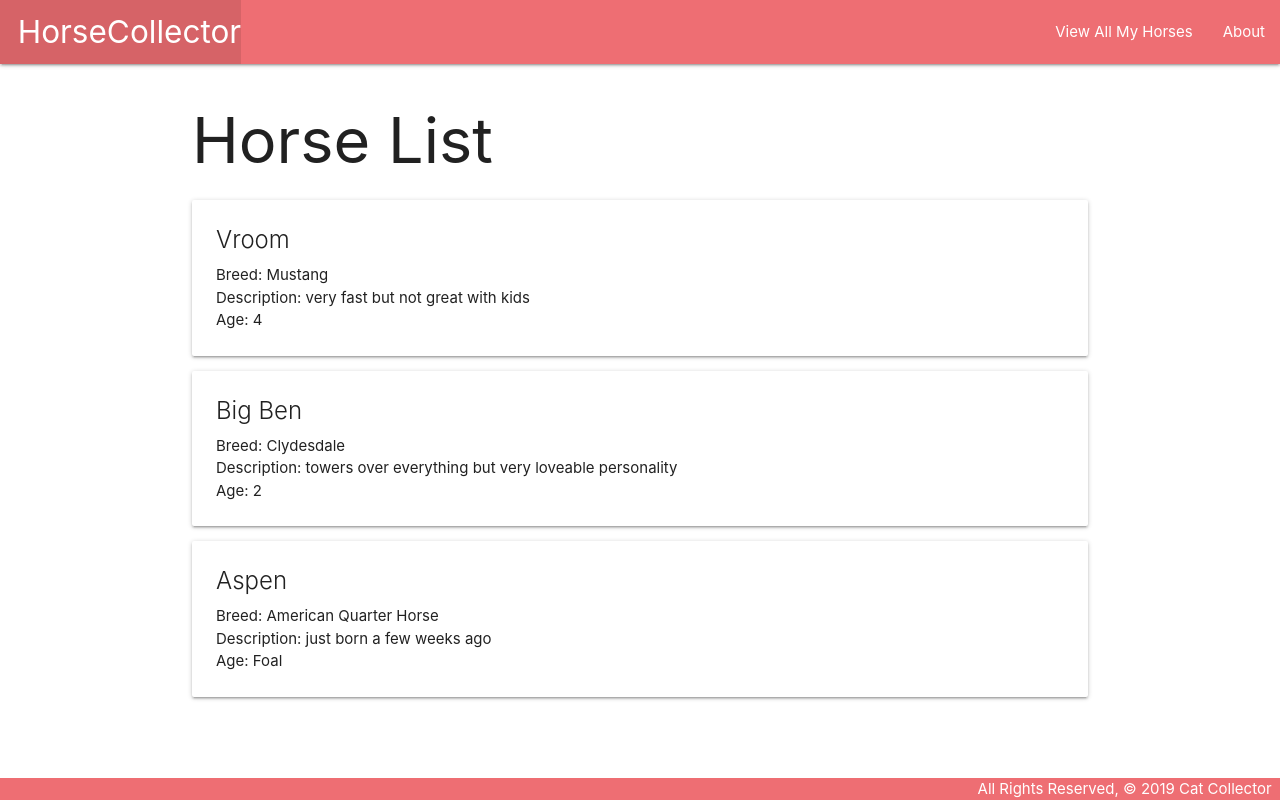
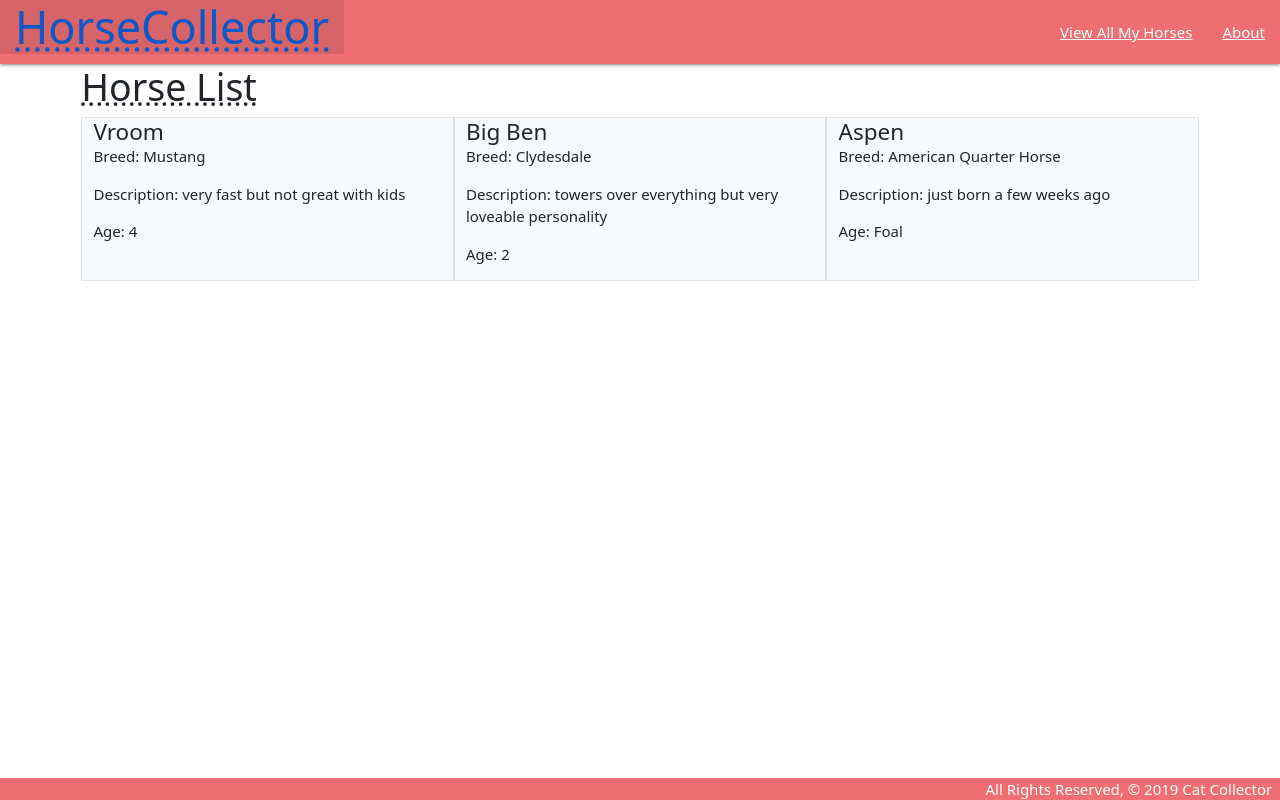
Before and after one commit to soccerlewis17/horsecollector, a Django app: page /horses/ in a window 1280 px wide. Run offline with Django 4.2, Linux system fonts and the light colour scheme.

Commit message:
Bootstrap style on index page

```diff
--- a/main_app/static/css/style.css
+++ b/main_app/static/css/style.css
@@ -12,3 +12,11 @@ body {
     padding-top: 0;
     text-align: right;
   }
+
+#nav-logo {
+    text-decoration: underline dotted;
+}
+
+#index_header {
+    text-decoration: underline dotted;
+}
--- a/main_app/templates/base.html
+++ b/main_app/templates/base.html
@@ -7,6 +7,7 @@
   <meta http-equiv="X-UA-Compatible" content="ie=edge">
   <title>Horse Collector</title>
   <link rel="stylesheet" href="https://cdnjs.cloudflare.com/ajax/libs/materialize/1.0.0/css/materialize.min.css">
+  <link href="https://cdn.jsdelivr.net/npm/bootstrap@5.2.3/dist/css/bootstrap.min.css" rel="stylesheet" integrity="sha384-rbsA2VBKQhggwzxH7pPCaAqO46MgnOM80zW1RWuH61DGLwZJEdK2Kadq2F9CUG65" crossorigin="anonymous">
   <link rel="stylesheet" href="{% static 'css/style.css' %}">
 </head>
 <body>
@@ -14,7 +15,7 @@
     <nav>
       <div class="nav-wrapper">
         <ul>
-          <li><a href="/" class="left brand-logo">&nbsp;&nbsp;HorseCollector</a></li>
+          <li><a href="/" id="nav-logo" class="display-5">HorseCollector</a></li>
         </ul>
         <ul class="right">
           <li><a href="/horses">View All My Horses</a></li>
@@ -30,5 +31,6 @@
   <footer class="page-footer">
     <div class="right">All Rights Reserved, &copy; 2019 Cat Collector &nbsp;</div>
   </footer>
+  <script src="https://cdn.jsdelivr.net/npm/bootstrap@5.2.3/dist/js/bootstrap.bundle.min.js" integrity="sha384-kenU1KFdBIe4zVF0s0G1M5b4hcpxyD9F7jL+jjXkk+Q2h455rYXK/7HAuoJl+0I4" crossorigin="anonymous"></script>
 </body>
 </html>
--- /dev/null
+++ b/main_app/templates/home.html
@@ -0,0 +1,6 @@
+{% extends 'base.html' %}
+
+
+{% block content %}
+<h1>This is the home page</h1>
+{% endblock content %}
--- a/main_app/templates/horses/index.html
+++ b/main_app/templates/horses/index.html
@@ -2,26 +2,24 @@
 
 
 {% block content %}
-    <h1>Horse List</h1>
+<h1 id="index_header">Horse List</h1>
 
-
+<div class="container-md">
+    <div class="row g-4">
     {% for horse in horses %}
-<div class="card">
-    <div class="card-content">
-        <span class="card-title">{{ horse.name }}</span>
+        <div class="col-4 border bg-light">
+            <span class="h4">{{ horse.name }}</span>
             <p>Breed: {{ horse.breed }}</p>
             <p>Description: {{ horse.description }}</p>
-
-
             {% if horse.age > 0 %}
             <p>Age: {{ horse.age }}</p>
             {% else %}
             <p>Age: Foal</p>
             {% endif %}
-
+        </div>
+    {% endfor %}
     </div>
 </div>
-{% endfor %}
 
 
 
--- a/main_app/views.py
+++ b/main_app/views.py
@@ -19,7 +19,7 @@ horses = [
 
 # Create your views here.
 def home(request):
-    return HttpResponse('<h1>Home Page</h1>')
+    return render(request, 'home.html')
 
 def about(request):
     return render(request, 'about.html')
```
Lines whose indentation alone changed are shown as unchanged.
